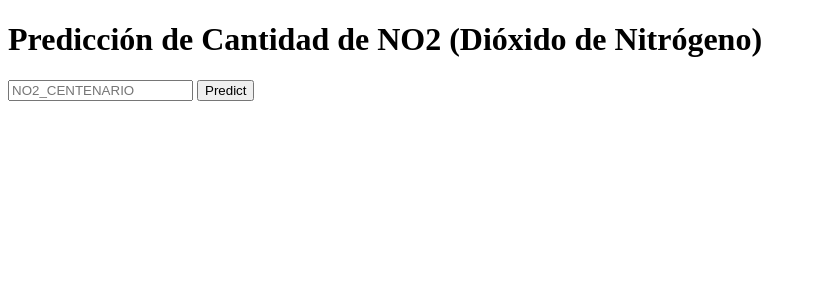
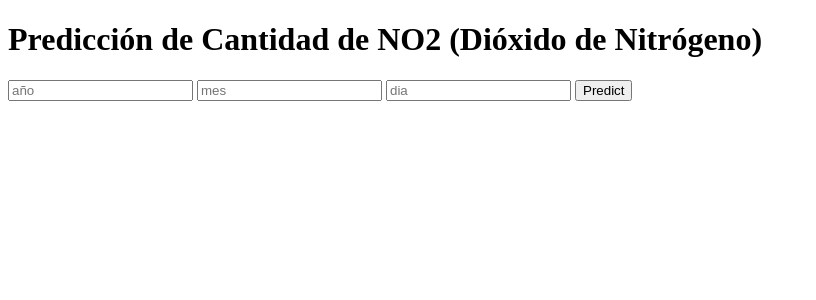
Before and after one commit to AgustinCdeCelis/calidad_aire_bsas, a Flask app: page / in a window 1280 px wide. Shown: the top 300 px of the page, without its empty margins (0-816 px from the left). Run offline with Flask 2, Linux system fonts and the light colour scheme; parts of the project's set-up code (start-up, migrations or seed data) failed here and were passed over.

Commit message:
finalizacion de no2

```diff
--- a/templates/index.html
+++ b/templates/index.html
@@ -18,7 +18,9 @@
      <!-- Main Input For Receiving Query to our ML -->
     <form action="{{ url_for('predict')}}"method="post">
 
-		<input type="text" name="NO2_CENTENARIO" placeholder="NO2_CENTENARIO" required="required" />
+		<input type="text" name="año" placeholder="año" required="required" />
+    <input type="text" name="mes" placeholder="mes" required="required" />
+    <input type="text" name="dia" placeholder="dia" required="required" />
 
         <button type="submit" class="btn btn-primary btn-block btn-large">Predict</button>
     </form>
```
Also changed, not shown: 2 other files.
